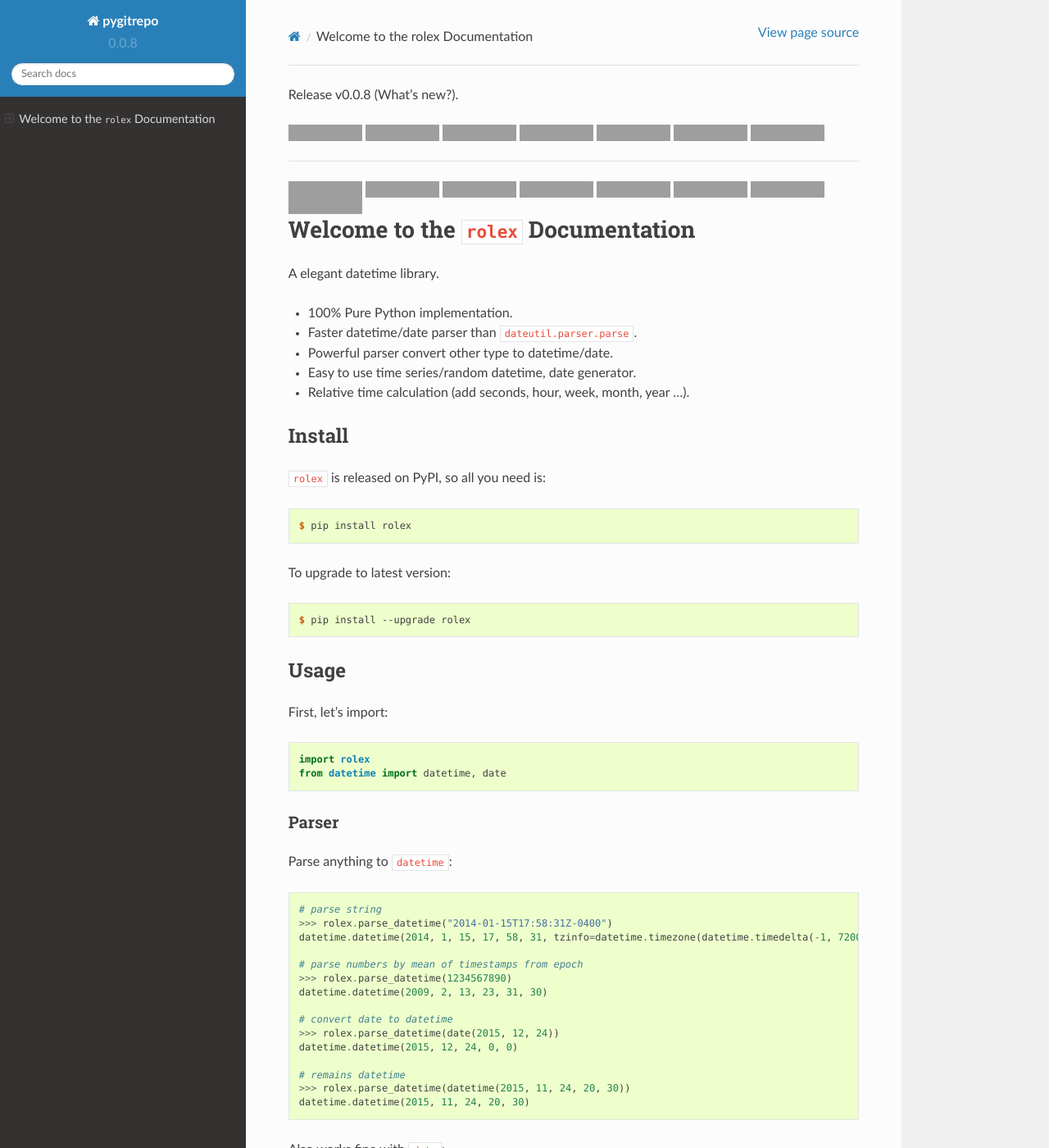
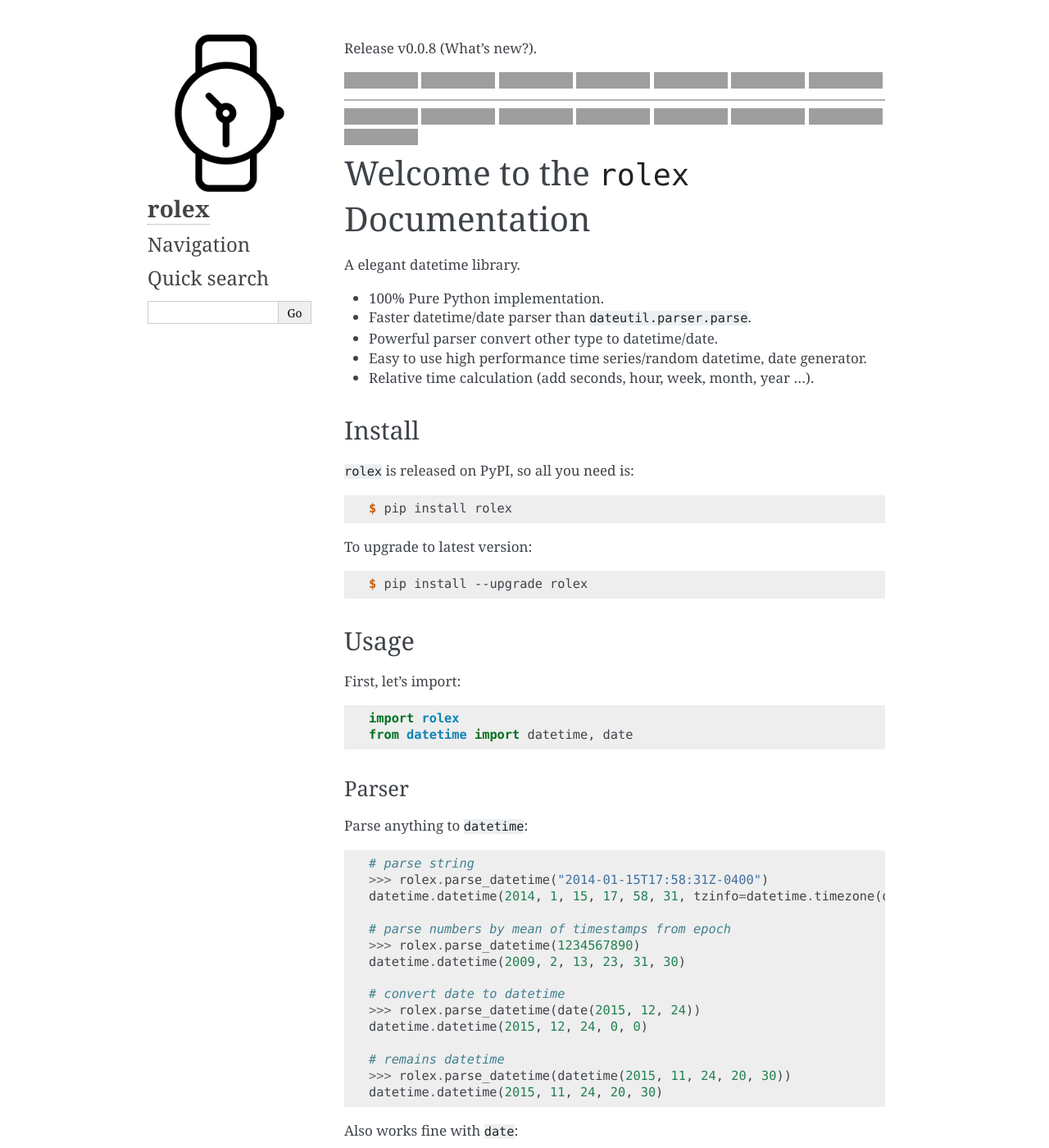
Before and after one commit to MacHu-GWU/rolex-project, a Sphinx documentation site: the page built from docs/source/index.rst, in a window 1280 px wide and 1400 px high, cut to the strip 0-1400 px from the top of the window. Shown: the whole strip at 82% size. Built offline with Sphinx 7.4.7, drawn with Linux system fonts in a browser that asks for light colours; the version number is read from the project's files by our own code; some of the changed text lies outside the part shown; grey boxes are pictures that could not be loaded.

Commit message:
fix doc conf.py file

```diff
--- a/README.rst
+++ b/README.rst
@@ -57,7 +57,7 @@
 - 100% Pure Python implementation.
 - Faster datetime/date parser than ``dateutil.parser.parse``.
 - Powerful parser convert other type to datetime/date.
-- Easy to use time series/random datetime, date generator.
+- Easy to use high performance time series/random datetime, date generator.
 - Relative time calculation (add seconds, hour, week, month, year ...).
 
 
--- a/docs/source/conf.py
+++ b/docs/source/conf.py
@@ -1,6 +1,6 @@
 # -*- coding: utf-8 -*-
 #
-# pygitrepo documentation build configuration file, created by
+# rolex documentation build configuration file, created by
 # sphinx-quickstart on Mon Jul 1 00:00:00 2017.
 #
 # This file is execfile()d with the current directory set to its
@@ -21,9 +21,9 @@
 # sys.path.insert(0, os.path.abspath('.'))
 
 from __future__ import unicode_literals
+import os
 from datetime import datetime
-import os
-import pygitrepo
+import rolex
 
 # -- General configuration ------------------------------------------------
 
@@ -61,7 +61,7 @@
 master_doc = 'index'
 
 # General information about the project.
-project = 'pygitrepo'
+project = 'rolex'
 copyright = '%s, Sanhe Hu' % datetime.utcnow().year
 author = 'Sanhe Hu'
 
@@ -70,9 +70,9 @@
 # built documents.
 #
 # The short X.Y version.
-version = pygitrepo.__version__
+version = rolex.__version__
 # The full version, including alpha/beta/rc tags.
-release = pygitrepo.__version__
+release = rolex.__version__
 
 # The language for content autogenerated by Sphinx. Refer to documentation
 # for a list of supported languages.
@@ -97,8 +97,7 @@
 # The theme to use for HTML and HTML Help pages.  See the documentation for
 # a list of builtin themes.
 #
-html_theme = 'sphinx_rtd_theme'
-
+html_theme = 'alabaster'
 
 # Theme options are theme-specific and customize the look and feel of a theme
 # further.  For a list of options available for each theme, see the
@@ -110,28 +109,28 @@
 # relative to this directory. They are copied after the builtin static files,
 # so a file named "default.css" will overwrite the builtin "default.css".
 html_static_path = ['_static']
-html_logo = "./_static/pygitrepo-logo.png"
-html_favicon = "./_static/pygitrepo-favicon.ico"
+html_logo = "./_static/rolex-logo.png"
+html_favicon = "./_static/rolex-favicon.ico"
 
 # Custom sidebar templates, must be a dictionary that maps document names
 # to template names.
 #
 # This is required for the alabaster theme
 # refs: http://alabaster.readthedocs.io/en/latest/installation.html#sidebars
-# html_sidebars = {
-#     '**': [
-#         'about.html',
-#         'navigation.html',
-#         'relations.html',  # needs 'show_related': True theme option to display
-#         'searchbox.html',
-#         'donate.html',
-#     ]
-# }
+html_sidebars = {
+    '**': [
+        'about.html',
+        'navigation.html',
+        'relations.html',  # needs 'show_related': True theme option to display
+        'searchbox.html',
+        'donate.html',
+    ]
+}
 
 # -- Options for HTMLHelp output ------------------------------------------
 
 # Output file base name for HTML help builder.
-htmlhelp_basename = 'pygitrepodoc'
+htmlhelp_basename = 'rolexdoc'
 
 # -- Options for LaTeX output ---------------------------------------------
 
@@ -157,7 +156,7 @@
 # (source start file, target name, title,
 #  author, documentclass [howto, manual, or own class]).
 latex_documents = [
-    (master_doc, 'pygitrepo.tex', 'pygitrepo Documentation',
+    (master_doc, 'rolex.tex', 'rolex Documentation',
      u'Sanhe Hu', 'manual'),
 ]
 
@@ -166,7 +165,7 @@
 # One entry per manual page. List of tuples
 # (source start file, name, description, authors, manual section).
 man_pages = [
-    (master_doc, 'pygitrepo', 'pygitrepo Documentation',
+    (master_doc, 'rolex', 'rolex Documentation',
      [author], 1)
 ]
 
@@ -176,8 +175,8 @@
 # (source start file, target name, title, author,
 #  dir menu entry, description, category)
 texinfo_documents = [
-    (master_doc, 'pygitrepo', 'pygitrepo Documentation',
-     author, 'pygitrepo', 'One line description of project.',
+    (master_doc, 'rolex', 'rolex Documentation',
+     author, 'rolex', 'One line description of project.',
      'Miscellaneous'),
 ]
 
@@ -197,7 +196,7 @@
 
 # Add data for Jinja2
 try:
-    from pygitrepo.docs import doc_data
+    from rolex.docs import doc_data
 except:
     doc_data = dict()
 
@@ -210,7 +209,7 @@
 # Api Reference Doc
 import docfly
 
-package_name = pygitrepo.__name__
+package_name = rolex.__name__
 docfly.ApiReferenceDoc(
     conf_file=__file__,
     package_name=package_name,
@@ -222,7 +221,6 @@
 ).fly()
 
 
-
 def setup(app):
     app.add_stylesheet('css/custom-style.css')
     app.add_javascript('js/sorttable.js')
--- a/docs/source/rolex/__init__.rst
+++ b/docs/source/rolex/__init__.rst
@@ -8,10 +8,10 @@
 ------------------------
 
 .. toctree::
-   :maxdepth: 1
+    :maxdepth: 1
 
+    tz <tz>
+    util <util>
     generator <generator>
     math <math>
     parse <parse>
-    tz <tz>
-    util <util>
```
